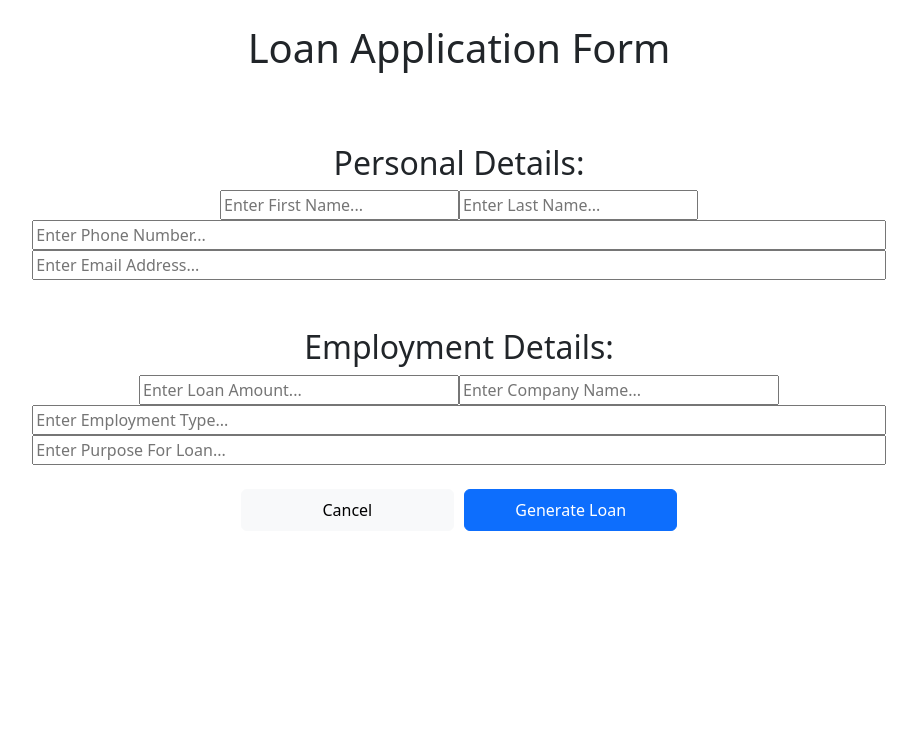
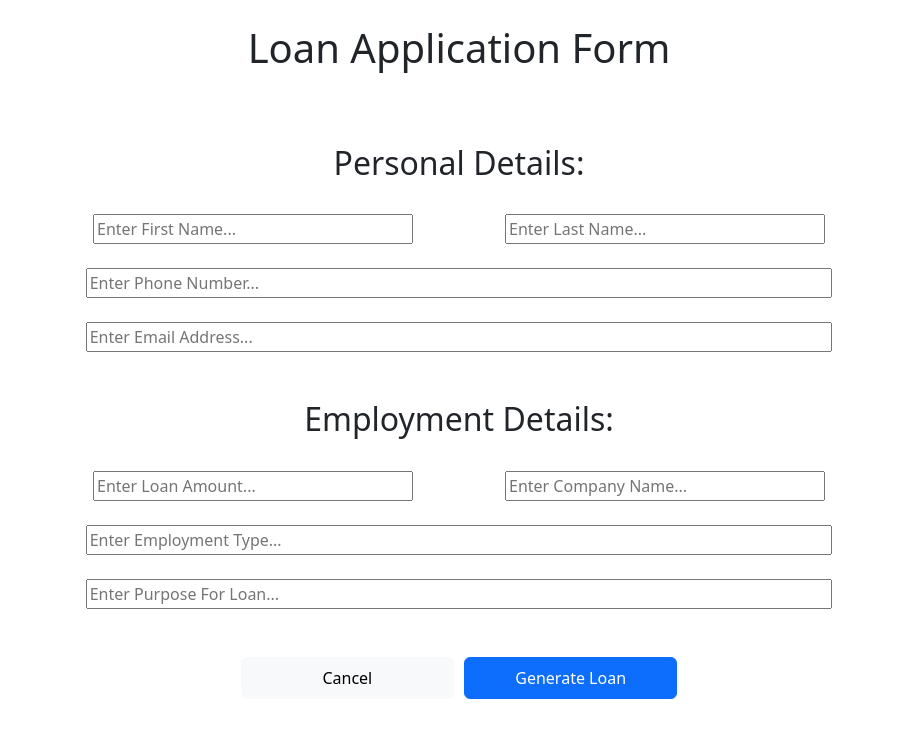
Before and after one commit to MasonCapps/Loan-Application, an Angular app: page / in a window 1280 px wide. Shown: the top 738 px of the page, without its empty margins (181-1098 px from the left). Built offline with nearby package versions, Linux system fonts and the light colour scheme.

Commit message:
Arranges form spacing

```diff
--- a/src/app/details/details.component.html
+++ b/src/app/details/details.component.html
@@ -4,31 +4,41 @@
 <div style="text-align:center">
   <div class="py-4">
     <h2>Personal Details:</h2>
-    <div class="col-12 form-group">
-      <input type="text" class="form-control-user" placeholder="Enter First Name..." [(ngModel)]="loan.firstName" />
-      <input class="" placeholder="Enter Last Name..." [(ngModel)]="loan.lastName" />
+    <br />
+    <div>
+      <input type="text" style="margin-right: 46px;" class="col-3" placeholder="Enter First Name..."
+        [(ngModel)]="loan.firstName" />
+      <input class="col-3" style="margin-left: 46px" placeholder="Enter Last Name..." [(ngModel)]="loan.lastName" />
     </div>
+    <br />
     <div>
-      <input class="col-8" placeholder="Enter Phone Number..." [(ngModel)]="loan.phoneNumber" />
+      <input class="col-7" placeholder="Enter Phone Number..." [(ngModel)]="loan.phoneNumber" />
     </div>
+    <br />
     <div>
-      <input class="col-8" placeholder="Enter Email Address..." [(ngModel)]="loan.email" />
+      <input class="col-7" placeholder="Enter Email Address..." [(ngModel)]="loan.email" />
     </div>
   </div>
   <div class="py-4">
     <h2>Employment Details:</h2>
+    <br />
     <div>
-      <input class="col-3" placeholder="Enter Loan Amount..." [(ngModel)]="loan.loanAmount" />
-      <input class="col-3" placeholder="Enter Company Name..." [(ngModel)]="loan.companyName" />
+      <input class="col-3" style="margin-right: 46px;" placeholder="Enter Loan Amount..."
+        [(ngModel)]="loan.loanAmount" />
+      <input class="col-3" style="margin-left: 46px" placeholder="Enter Company Name..."
+        [(ngModel)]="loan.companyName" />
     </div>
+    <br />
     <div>
-      <input class="col-8" placeholder="Enter Employment Type..." [(ngModel)]="loan.employmentType" />
+      <input class="col-7" placeholder="Enter Employment Type..." [(ngModel)]="loan.employmentType" />
     </div>
+    <br />
     <div>
-      <input class="col-8" placeholder="Enter Purpose For Loan..." [(ngModel)]="loan.purposeForLoan" />
+      <input class="col-7" placeholder="Enter Purpose For Loan..." [(ngModel)]="loan.purposeForLoan" />
     </div>
   </div>
 </div>
+<br />
 <div style="text-align:center">
   <button class="py-2 btn btn-light col-2" type="submit" (click)="clearFields()">Cancel</button>
   <button style="margin-left:10px" class="py-2 btn btn-primary col-2" type="submit" (click)="createLoan(loan)">Generate
```
